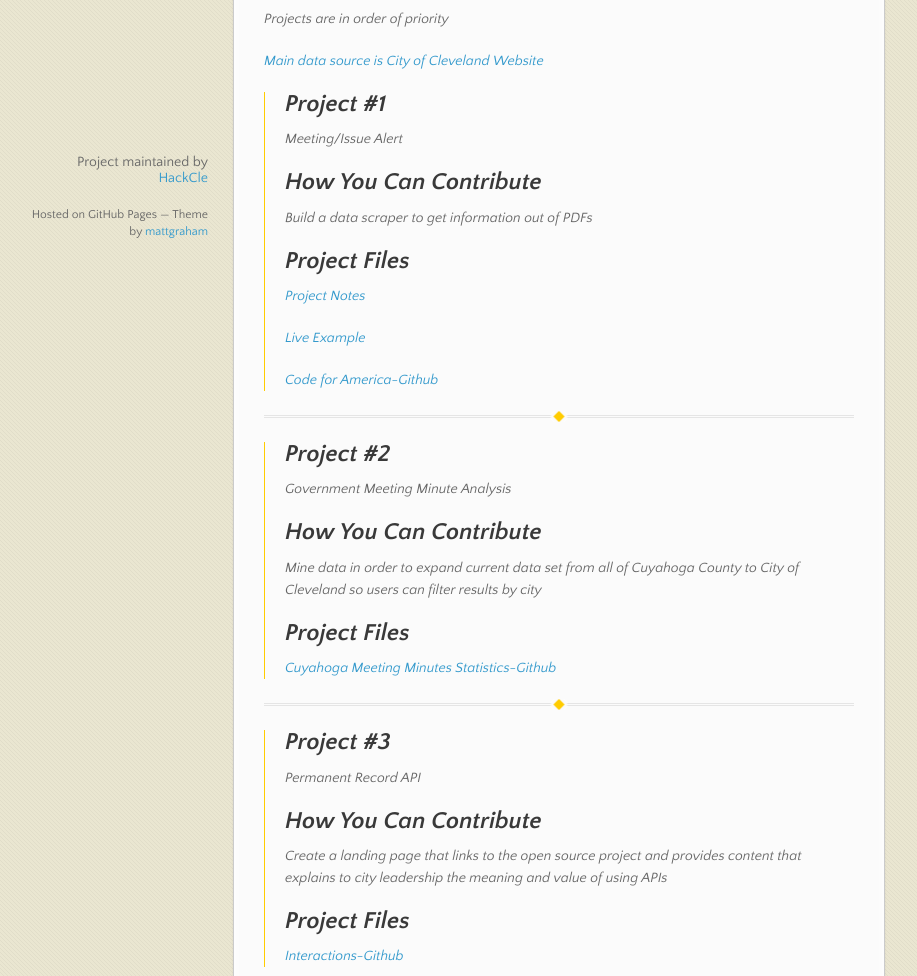
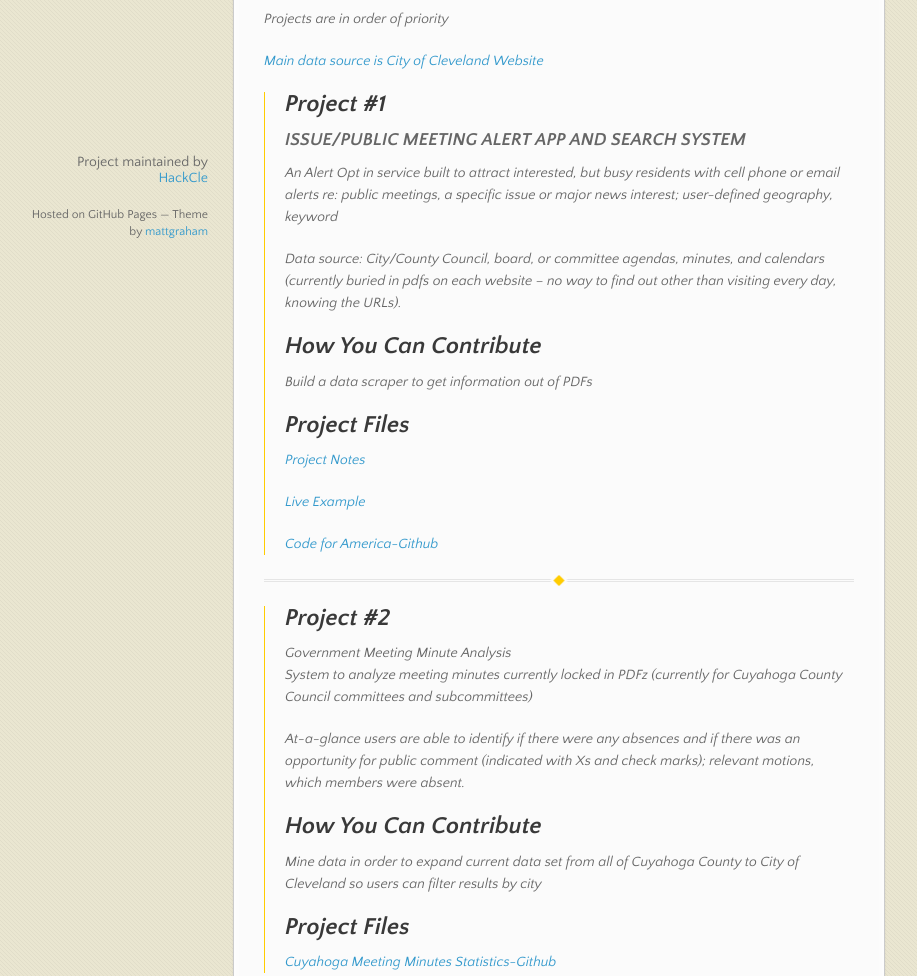
Before and after one commit to HackCle/dropboxhackweek, a plain HTML site: page index.html in a window 1280 px wide. Shown: the part 520-1496 px from the top of the page, without its empty margins (82-999 px from the left). Drawn offline with nearby package versions, Linux system fonts and the light colour scheme.

```diff
--- a/index.html
+++ b/index.html
@@ -61,7 +61,12 @@
 <h2>
 <a id="project-1" class="anchor" href="#project-1" aria-hidden="true"><span class="octicon octicon-link"></span></a>Project #1</h2>
 
-<p>Meeting/Issue Alert</p>
+<h3>
+<a id="issuepublic-meeting-alert-app-and-search-system" class="anchor" href="#issuepublic-meeting-alert-app-and-search-system" aria-hidden="true"><span class="octicon octicon-link"></span></a>ISSUE/PUBLIC MEETING ALERT APP AND SEARCH SYSTEM</h3>
+
+<p>An Alert Opt in service built to attract interested, but busy residents with cell phone or email alerts re: public meetings, a specific issue or major news interest; user-defined geography, keyword  </p>
+
+<p>Data source: City/County Council, board, or committee agendas, minutes, and calendars (currently buried in pdfs on each website – no way to find out other than visiting every day, knowing the URLs).  </p>
 
 <h2>
 <a id="how-you-can-contribute" class="anchor" href="#how-you-can-contribute" aria-hidden="true"><span class="octicon octicon-link"></span></a>How You Can Contribute</h2>
@@ -84,7 +89,10 @@
 <h2>
 <a id="project-2" class="anchor" href="#project-2" aria-hidden="true"><span class="octicon octicon-link"></span></a>Project #2</h2>
 
-<p>Government Meeting Minute Analysis</p>
+<p>Government Meeting Minute Analysis<br>
+System to analyze meeting minutes currently locked in PDFz (currently for Cuyahoga County Council committees and subcommittees)  </p>
+
+<p>At-a-glance users are able to identify if there were any absences and if there was an opportunity for public comment (indicated with Xs and check marks); relevant motions, which members were absent.</p>
 
 <h2>
 <a id="how-you-can-contribute-1" class="anchor" href="#how-you-can-contribute-1" aria-hidden="true"><span class="octicon octicon-link"></span></a>How You Can Contribute</h2>
@@ -103,7 +111,10 @@
 <h2>
 <a id="project-3" class="anchor" href="#project-3" aria-hidden="true"><span class="octicon octicon-link"></span></a>Project #3</h2>
 
-<p>Permanent Record API</p>
+<p>Permanent Record API<br>
+Database to track points of interface between the public and public servants (police, prosecutors, elected officials, building inspectors, etc.)  </p>
+
+<p>Valuable resource for future app development; data is also customizable for maps, infographics, and reports. Could lead to ACLU-type app or Yelp for the police app.</p>
 
 <h2>
 <a id="how-you-can-contribute-2" class="anchor" href="#how-you-can-contribute-2" aria-hidden="true"><span class="octicon octicon-link"></span></a>How You Can Contribute</h2>
```
Also changed, not shown: params.json (+1 -1 lines).
